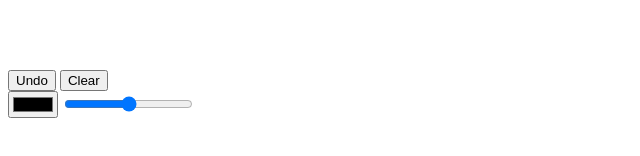
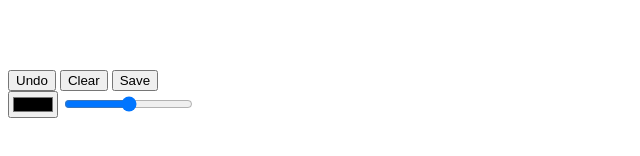
Before and after one commit to LeZajoch/repo12, a plain HTML site: page index.html in a window 1280 px wide. Shown: the part 342-498 px from the top of the page, without its empty margins (0-640 px from the left). Drawn offline with Linux system fonts and the light colour scheme.

```diff
--- a/index.html
+++ b/index.html
@@ -12,6 +12,7 @@
     <div class="tools">
         <button onclick="undo_last()" type="button" class="button">Undo</button>
         <button onclick="clear_canvas()" type="button" class="button">Clear</button>
+        <button onclick="save()" type="button" class="button">Save</button>
 
     <div onClick="change_color(this)" class="color-field" style="background: red;"></div>
     <div onClick="change_color(this)" class="color-field" style="background: blue;"></div>
--- a/main.js
+++ b/main.js
@@ -87,5 +87,13 @@ function undo_last(){
         restore_array.pop();
         context.putImageData(restore_array[index],0,0);
     }
+}
 
+function save(){
+
+    let dataURL = canvas.toDataURL("image/png");
+    let a = document.createElement('a');
+    a.href = dataURL
+    a.download = 'canvas-download.jpeg';
+    a.click();
 }
```
